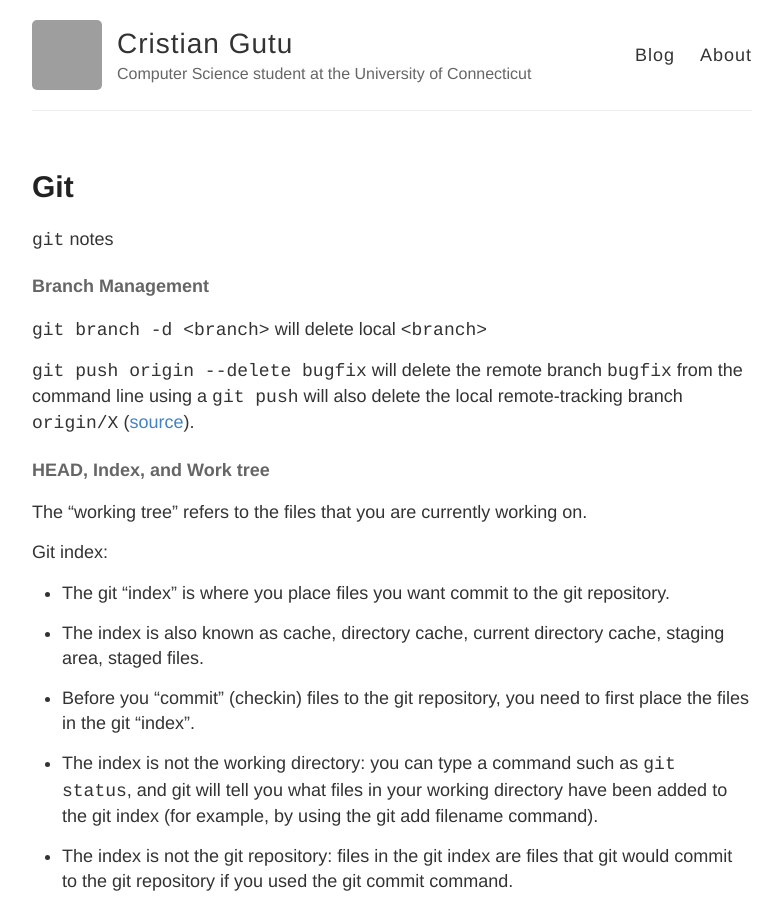
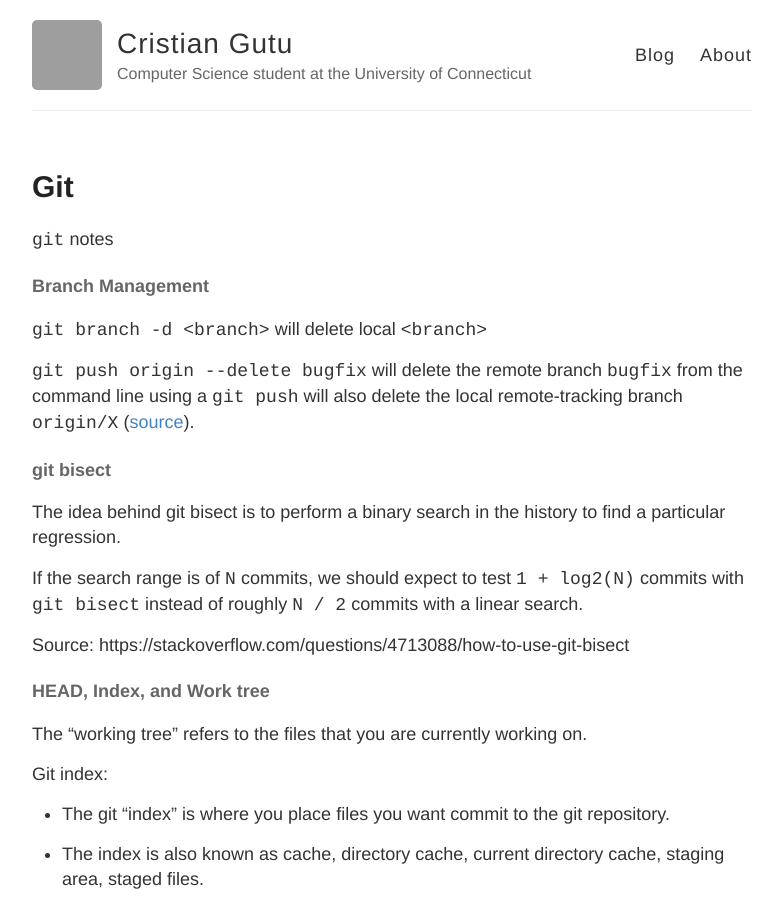
Before and after one commit to gutucristian/gutucristian.github.io, a Jekyll site: the page built from _posts/2020-03-15-git.md, in a window 1280 px wide and 900 px high. Shown: the whole window, without its empty margins (248-1030 px from the left). Built offline with Jekyll 4.4.1, drawn with Linux system fonts in a browser that asks for light colours; our own code applies the rules of GitHub Pages for plain Markdown files; some of the changed text lies outside the part shown; grey boxes are pictures that could not be loaded.

Commit message:
Update 2020-03-15-git.md

```diff
--- a/_posts/2020-03-15-git.md
+++ b/_posts/2020-03-15-git.md
@@ -5,6 +5,14 @@
 `git branch -d <branch>` will delete local `<branch>`
 
 `git push origin --delete bugfix` will delete the remote branch `bugfix` from the command line using a `git push` will also delete the local remote-tracking branch `origin/X` ([source](https://stackoverflow.com/questions/2003505/how-do-i-delete-a-git-branch-locally-and-remotely)).
+
+#### git bisect
+
+The idea behind git bisect is to perform a binary search in the history to find a particular regression.
+
+If the search range is of `N` commits, we should expect to test `1 + log2(N)` commits with `git bisect` instead of roughly `N / 2` commits with a linear search.
+
+Source: https://stackoverflow.com/questions/4713088/how-to-use-git-bisect
 
 #### HEAD, Index, and Work tree
 
@@ -114,3 +122,9 @@ Tracking branches are local branches that have a direct relationship to a remote
 
 Good read:
 1. https://stackoverflow.com/questions/11690709/can-a-project-have-multiple-origins
+
+#### hooks
+
+`pre-receive` hook
+
+This would be used to execute a script when a remote receives a push that is triggered before any `refs` are updated [read](https://help.github.com/en/enterprise/2.15/admin/developer-workflow/creating-a-pre-receive-hook-script).
```
